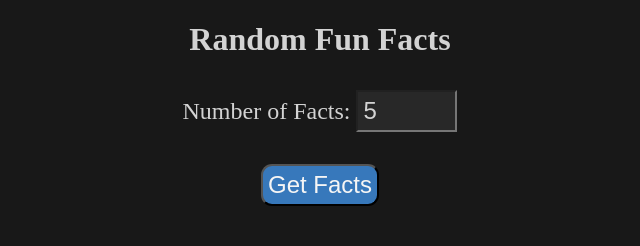
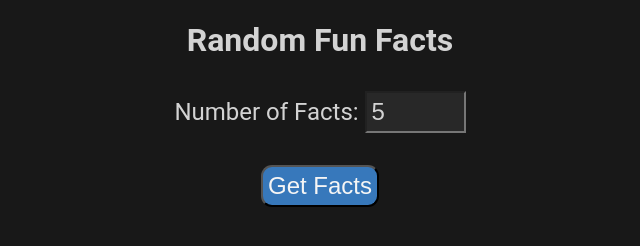
Before and after one commit to AD1LK/Facts-API, a website: page Project-2/index.html in a window 1280 px wide. Shown: the whole page, without its empty margins (320-960 px from the left). Drawn offline with Linux system fonts and the light colour scheme.

Commit message:
Added different font

```diff
--- a/Project-2/style.css
+++ b/Project-2/style.css
@@ -1,3 +1,7 @@
+html {
+  font-family: "Roboto", Arial, Helvetica, sans-serif;
+}
+
 body {
   background-color: #181818;
   color: lightgrey;
```
